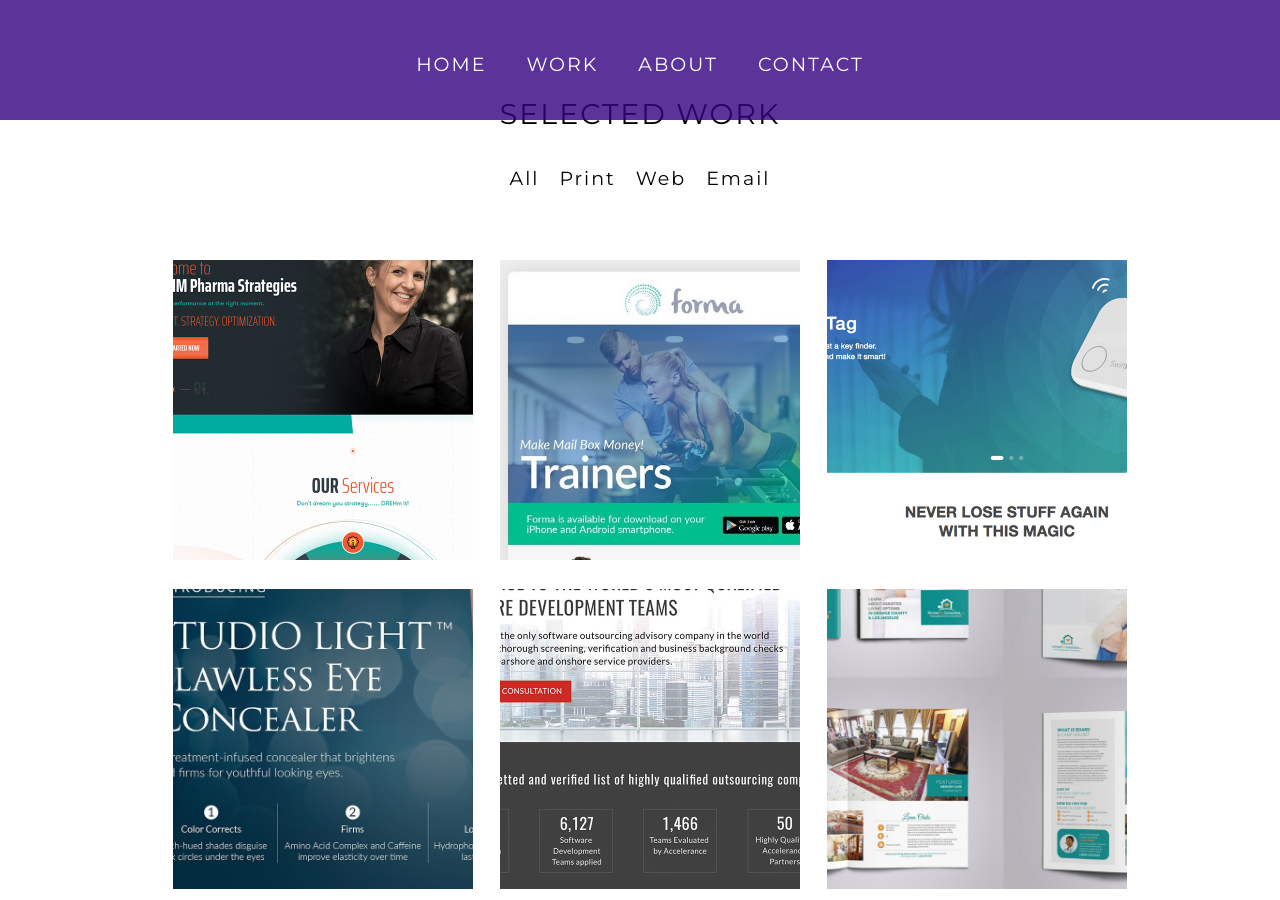
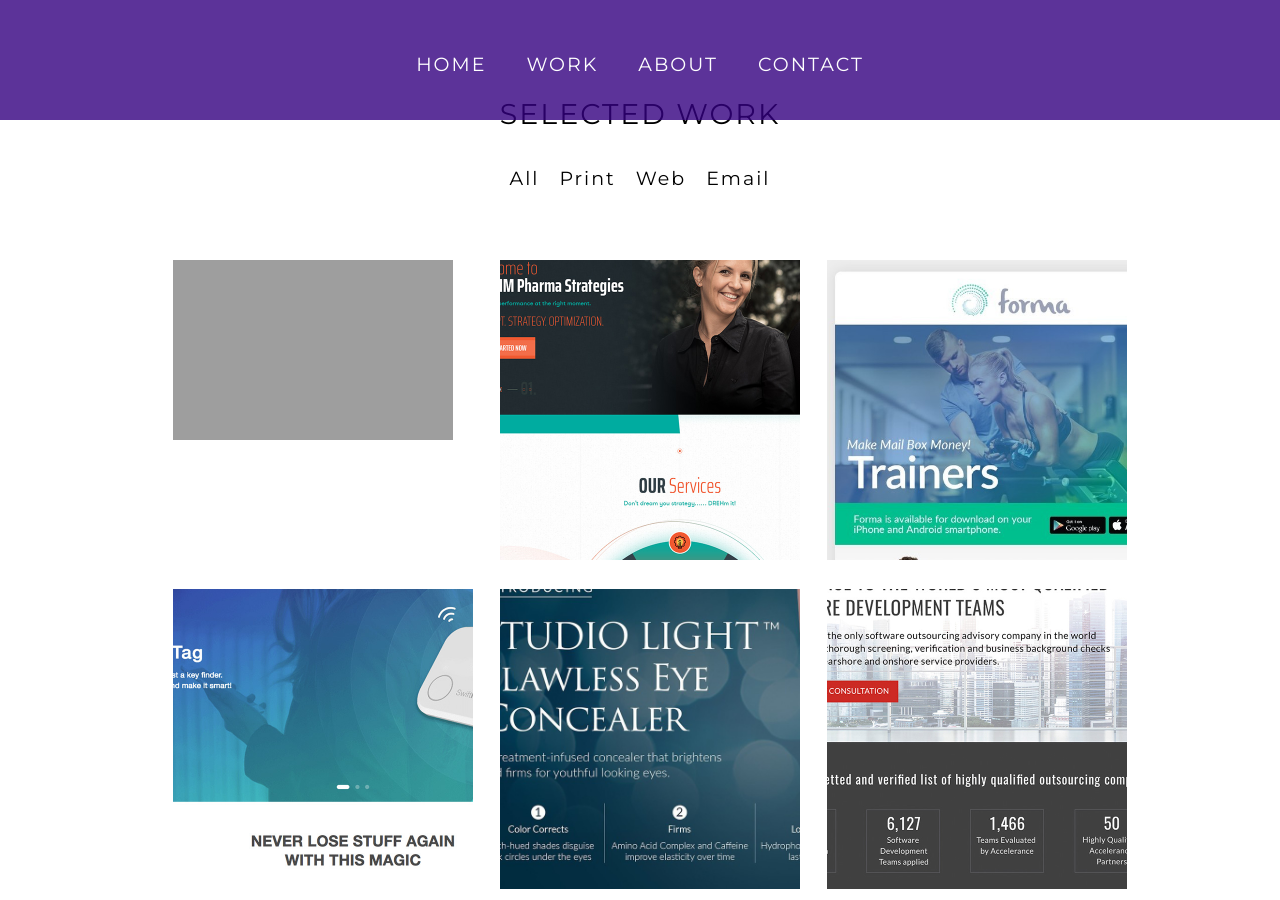
Before and after one commit to zeny11-11/jmorales, a Jekyll site: the page built from index.html, in a window 1280 px wide and 900 px high, scrolled down 951 px. Built offline with Jekyll 4.4.1, drawn with Linux system fonts in a browser that asks for light colours; nearby versions of some CDN libraries; some web fonts are replaced; Markdown is read by kramdown in place of the engine named in the settings.

Commit message:
Update index.html

```diff
--- a/index.html
+++ b/index.html
@@ -34,19 +34,18 @@
 
    <div id="portfoliolist" class="wow fadeIn animated chocolat-parent" data-wow-delay="1s">
 
-<!-- THUMB
+<!-- THUMB -->
 <div class="portfolio web all chocolat-image" >
-            <a class="gallery-item" href="http://www.jacqueline-morales.com/images/gallery-images/Agreedly_MockUp.jpg" title="Winning Design for Agreedly.com">
+            <a class="gallery-item" href="http://www.jacqueline-morales.com/images/gallery-images/shiftcare.png" title="Winning Design for Agreedly.com">
 				<div class="portfolio-wrapper">
-					<img  src="http://www.jacqueline-morales.com/images/gallery-images/Agreedly_MockUp.jpg" alt="" />
+					<img  src="http://www.jacqueline-morales.com/images/gallery-images/shiftcare.png" alt="" />
                     <div class="project-overlay">
                                         <h3>Web</h3>
                                         <hr />
-			    <p>Winning Design for agreedly.com</p>
+			    <p>Web Design for shiftcare.com</p>
                                     </div>
                                     </div></a>
-                                    </div>
-END THUMB -->
+                                    </div><!-- END THUMB -->
 
 <!-- THUMB --><div class="portfolio web all chocolat-image" >
             <a class="gallery-item" href="http://www.jacqueline-morales.com/images/gallery-images/Drehm.jpg">
```
